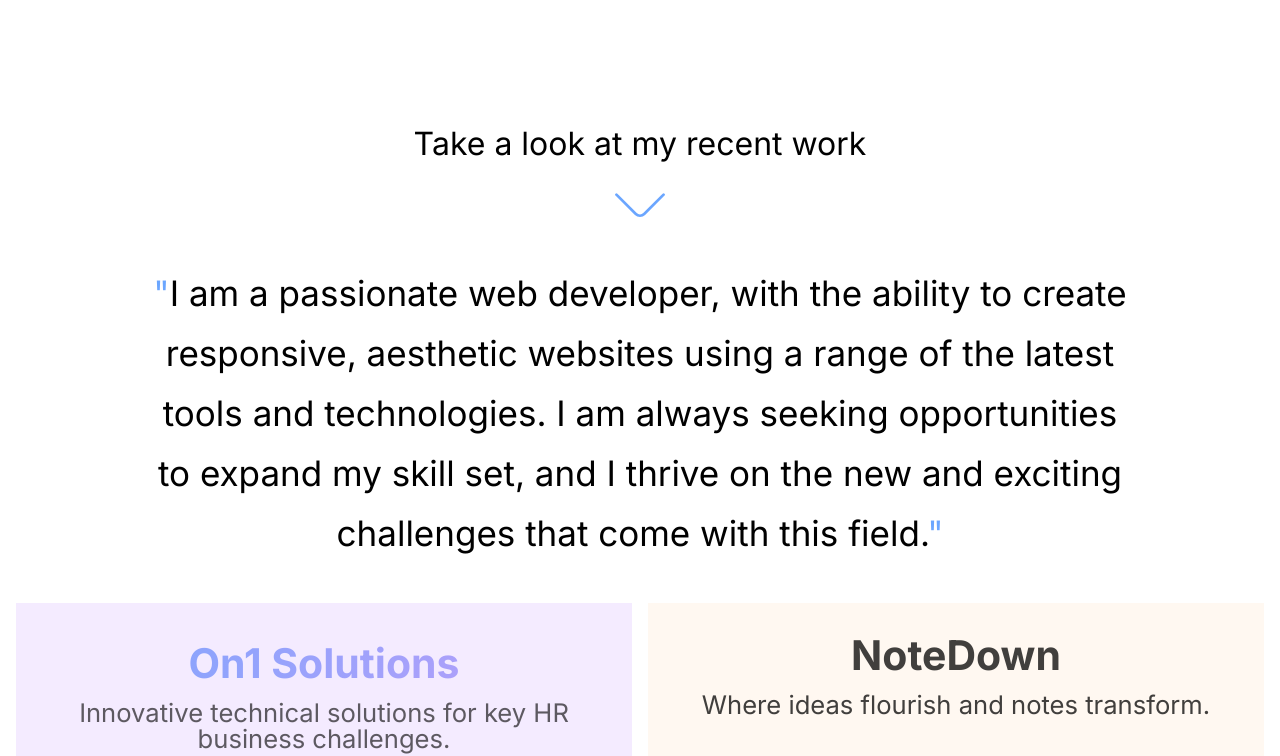
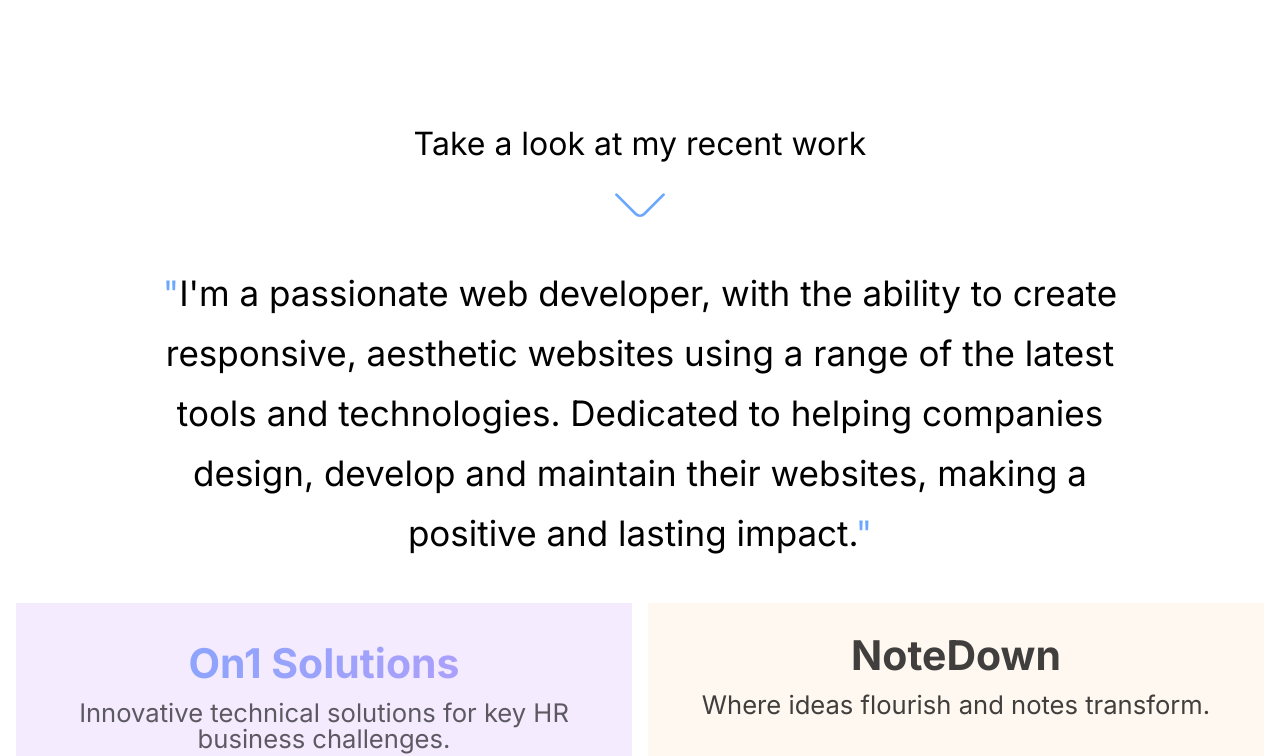
Before and after one commit to KunalP99/kportfoliov2, a React (Create React App) app: page / in a window 1280 px wide. Shown: the part 568-1324 px from the top of the page. Built offline with nearby package versions, Linux system fonts and the light colour scheme.

Commit message:
refactor: change wording for quote

```diff
--- a/src/App.js
+++ b/src/App.js
@@ -37,11 +37,11 @@ function App() {
         <div className='content'>
           <div className='quote'>
             <p>
-              <span>&quot;</span>I am a passionate web developer, with the
+              <span>&quot;</span>I&apos;m a passionate web developer, with the
               ability to create responsive, aesthetic websites using a range of
-              the latest tools and technologies. I am always seeking
-              opportunities to expand my skill set, and I thrive on the new and
-              exciting challenges that come with this field.<span>&quot;</span>
+              the latest tools and technologies. Dedicated to helping companies design, develop and
+              maintain their websites, making a positive and lasting impact.
+              <span>&quot;</span>
             </p>
           </div>
           <ProjectsGrid />
```
